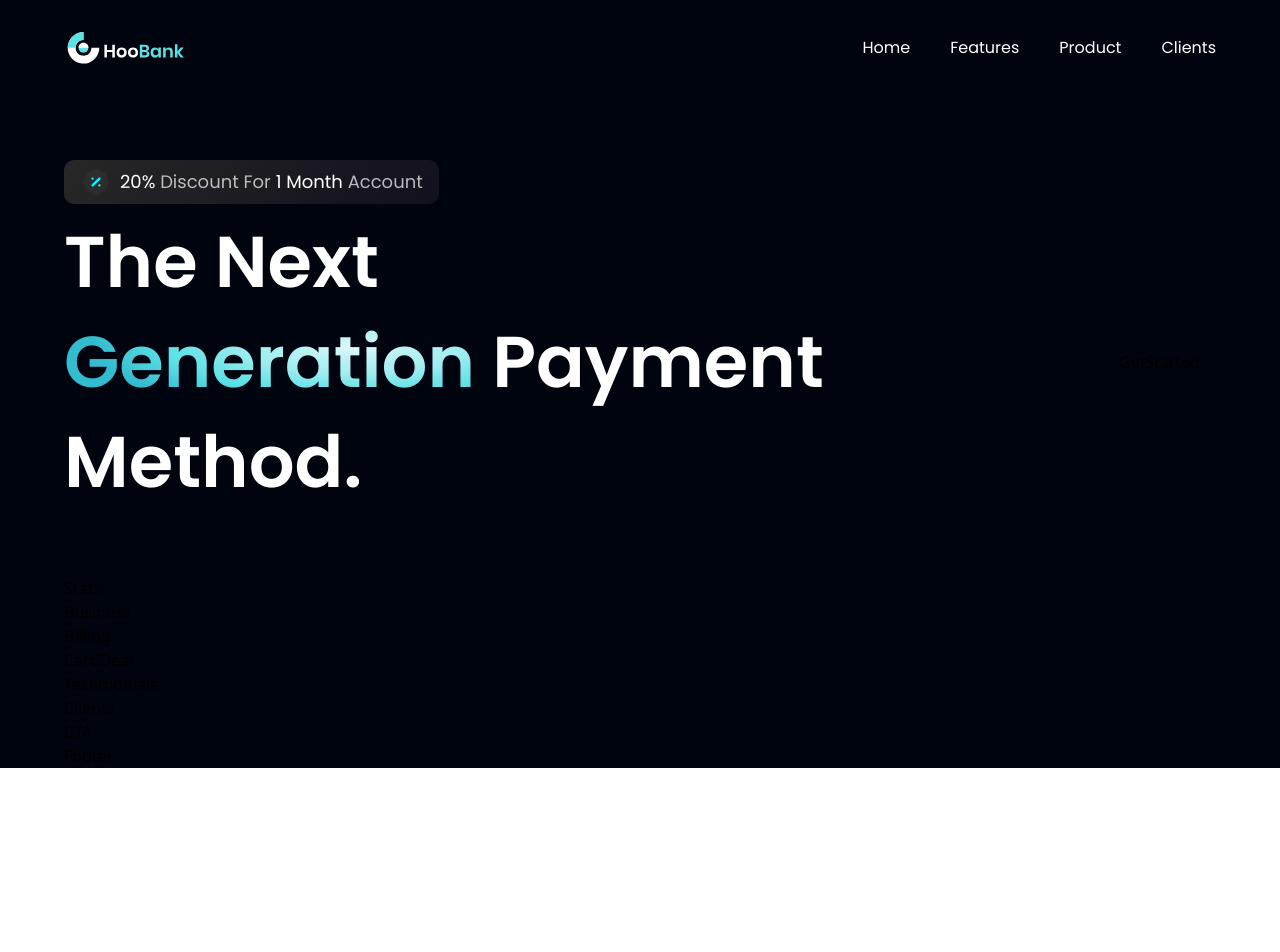
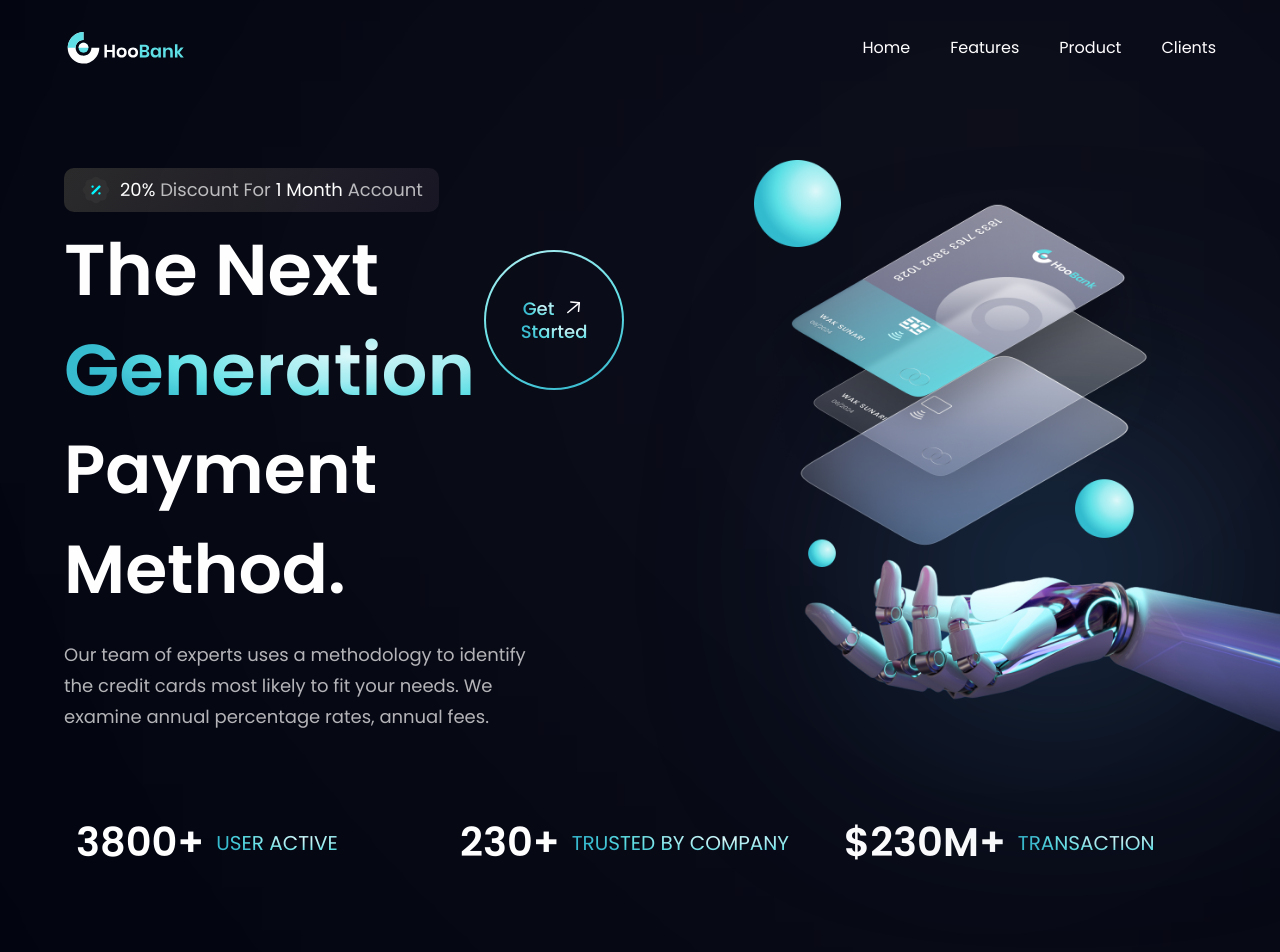
Before and after one commit to vanessalayson/react-2-bank-app, a React (Vite) app: page / in a window 1280 px wide. Shown: the top 952 px of the page. Before the commit the page ends 800 px from the top, so only its background shows below. Built offline with nearby package versions, Linux system fonts and the light colour scheme.

Commit message:
Seventh commit. 54% complete

```diff
--- a/src/components/GetStarted.jsx
+++ b/src/components/GetStarted.jsx
@@ -1,9 +1,22 @@
-import React from 'react'
+import styles from "../style"
+import { arrowUp } from "../assets"
 
-const GetStarted = () => {
-  return (
-    <div>GetStarted</div>
-  )
-}
+const GetStarted = () => (
+    <div className={`${styles.flexCenter} w-[140px] h-[140px] rounded-full bg-blue-gradient p-[2px] cursor-pointer`}>
+      <div className={`${styles.flexCenter} flex-col bg-primary w-[100%] h-[100%] rounded-full`}>
+        <div className={`${styles.flexStart} flex-row`}>
+          <p className="font-poppins font-medium text-[18px] leading-[23px] mr-2">
+            <span className="text-gradient">Get</span>
+          </p>
+          <img src={arrowUp} alt="arrow" className="w-[23px] h-[23px] object-contain" />
+        </div>
+
+        <p className="font-poppins font-medium text-[18px] leading-[23px]">
+            <span className="text-gradient">Started</span>
+          </p>
+      </div>
+    </div>
+)
+
 
 export default GetStarted
--- a/src/components/Hero.jsx
+++ b/src/components/Hero.jsx
@@ -17,13 +17,34 @@
           <h1 className='flex-1 font-poppins font-semibold ss:text-[72px] text-[52px] text-white ss:leading-[100px] leading-[75px]'>
             The Next <br className='sm:block hidden' /> {" "}
             <span className='text-gradient'>Generation</span> {" "}
-            Payment Method.
           </h1>
           <div className='ss:flex hidden md:mr-4 mr-0'>
             <GetStarted />
           </div>
         </div>
+
+        <h1 className='font-poppins font-semibold ss:text-[68px] text-[52px] text-white ss:leading-[100px] leading-[75px] w-full'>
+          Payment Method.
+        </h1>
+        <p className={`${styles.paragraph} max-w-[470px] mt-5`}>
+          Our team of experts uses a methodology to identify the credit cards most likely to fit your needs. We examine annual percentage rates, annual fees.
+        </p>
       </div>
+
+      <div className={`flex-1 flex ${styles.flexCenter} md:my-0 my-10 relative`}>
+        <img src={robot} alt="billing" className='w-[100%] h-[100%] relative z-[5]' />
+
+        <div className='absolute z-[0] w-[40%] h-[35%] top-0 pink__gradient' />
+        <div className='absolute z-[1] w-[80%] h-[80%] rounded-full bottom-40 white__gradient' />
+        <div className='absolute z-[0] w-[50%] h-[50%] right-20 bottom-20 blue__gradient' />
+      </div>
+
+      <div className={`ss:hidden ${styles.flexCenter}`}>
+        <GetStarted />
+      </div>
+
+
+
     </section>
 )
 
--- a/src/components/Stats.jsx
+++ b/src/components/Stats.jsx
@@ -1,9 +1,19 @@
-import React from 'react'
+import { stats } from "../constants"
+import styles from "../style"
 
-const Stats = () => {
-  return (
-    <div>Stats</div>
-  )
-}
+const Stats = () => (
+  <section className={`${styles.flexCenter} flex-row flex-wrap sm:mb-20 mb-6`}>
+    {stats.map((stat) => (
+      <div key={stat.id} className={`flex-1 flex justify-start items-center flex-row m-3`}>
+        <h4 className="font-poppins font-semibold xs:text-[40px] text-[30px] xs:leading-[53px] leading-[43px] text-white">
+          {stat.value}
+        </h4>
+        <p className="font-poppins font-normal xs:text-[20px] text-[15px] xs:leading-[26px] leading-[21px] text-gradient uppercase ml-3">
+          {stat.title}
+        </p>
+      </div>
+    ))}
+  </section>
+)
 
 export default Stats
```
